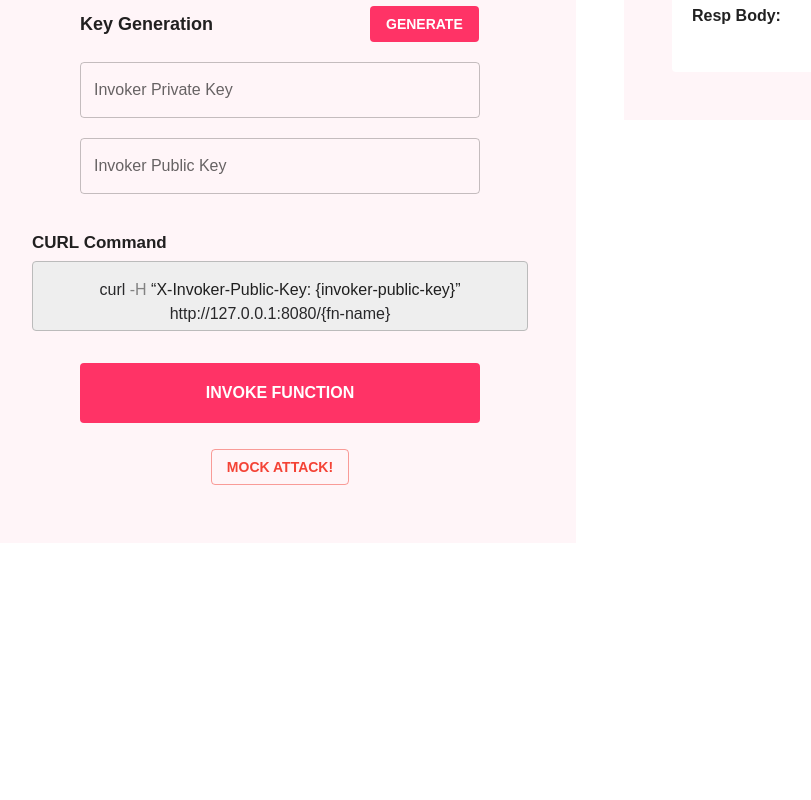
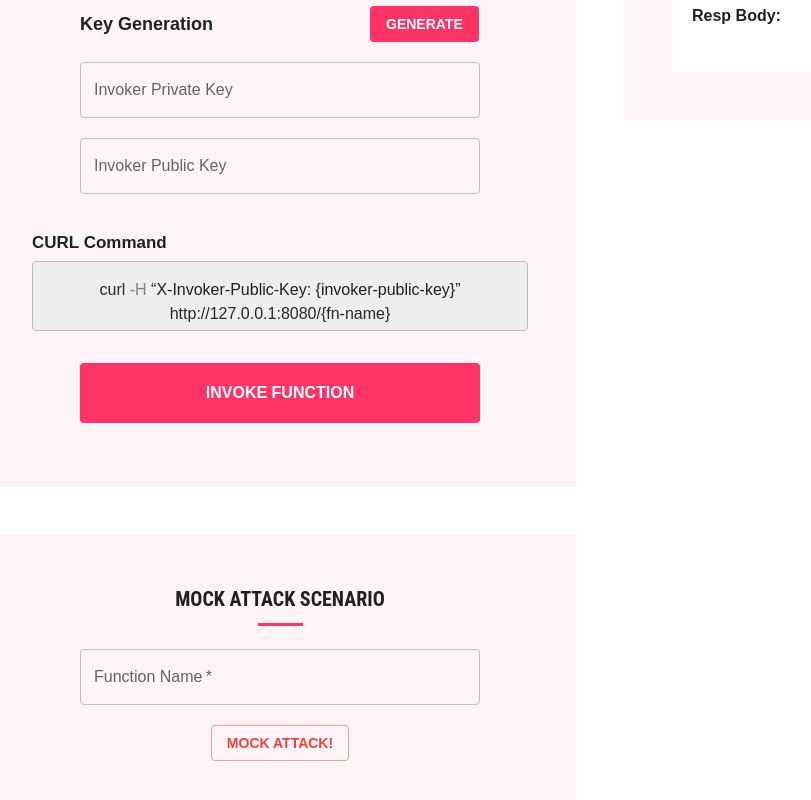
Before and after one commit to TruFaaS/TruFaaS-Demo-App, a React (Vite) app: page /invoke in a window 1280 px wide. Shown: the part 330-1130 px from the top of the page, without its empty margins (40-851 px from the left). Before the commit the page ends 889 px from the top, so only its background shows below. Built offline with nearby package versions, Linux system fonts and the light colour scheme.

Commit message:
attack ui updated

```diff
--- a/src/components/AttackButton.jsx
+++ b/src/components/AttackButton.jsx
@@ -2,7 +2,7 @@ import PropTypes from "prop-types";
 import { Button } from "@mui/material";
 import { ThemeContext } from "@emotion/react";
 
-const AttackButton = ({ name, disabled, onClick }) => {
+const AttackButton = ({ name, disabled }) => {
   return (
     <Button
       variant="outlined"
@@ -13,7 +13,7 @@ const AttackButton = ({ name, disabled, onClick }) => {
         borderRadius: ThemeContext.borderRadius, // Adjust the border radius as needed
         margin: "0px",
       }}
-      onClick={onClick}
+      type="submit"
     >
       {name}
     </Button>
@@ -23,7 +23,6 @@ const AttackButton = ({ name, disabled, onClick }) => {
 AttackButton.propTypes = {
   name: PropTypes.string.isRequired,
   disabled: PropTypes.bool,
-  onClick: PropTypes.func,
 };
 
 AttackButton.defaultProps = {
--- a/src/pages/Invoke.jsx
+++ b/src/pages/Invoke.jsx
@@ -13,13 +13,12 @@ import ResultBox from "../components/ResultsBox";
 import HeaderBox from "../components/HeaderBox";
 import AttackButton from "../components/AttackButton";
 export default function Invoke() {
-  const {
-    register,
-    handleSubmit,
-    formState: { errors, submitting },
-  } = useForm();
+  const form1 = useForm();
+  const form2 = useForm();
 
   const [fnName, setFnName] = useState("");
+  const [attackFnName, setAttackFnName] = useState("");
+
   const [reqSent, setReqSent] = useState(false);
   const [statusCode, setStatusCode] = useState("");
   const [statusText, setStatusText] = useState("");
@@ -30,6 +29,10 @@ export default function Invoke() {
 
   const updateFnName = (event) => {
     setFnName(event.target.value);
+  };
+
+  const updateAttackFnName = (event) => {
+    setAttackFnName(event.target.value);
   };
 
   const [invokerKeys, setInvokerKeys] = useState({
@@ -53,20 +56,20 @@ export default function Invoke() {
 
   const runAttack = async () => {
     try {
-      if (!fnName) {
+      if (!attackFnName) {
         throw new Error("Function Name is Empty");
       }
 
-      await fetch(ATTACK_URL + "/" + fnName);
+      await fetch(ATTACK_URL + "/" + attackFnName);
       setAttackMsg("Mock Attack Done!!");
       setTimeout(() => {
-        setAttackMsg('');
+        setAttackMsg("");
       }, 2000);
     } catch (error) {
       setAttackMsg(error.toString());
       console.error("Error during mock:", error);
       setTimeout(() => {
-        setAttackMsg('');
+        setAttackMsg("");
       }, 2000);
     }
   };
@@ -105,10 +108,14 @@ export default function Invoke() {
     handleRequestComplete();
   };
 
-  const onSubmit = () => {
+  const onSubmitInvocation = () => {
     invokeFunction();
   };
-
+  const onSubmitAttack = () => {
+    setReqSent(true);
+    runAttack();
+    setReqSent(false);
+  };
   /*
   1. get  the key pair from the api and populate the textfields
   2. invocation and populate the result and headers, change colors if needed refer headerbox and resultbox
@@ -131,11 +138,11 @@ export default function Invoke() {
                 </CustomTypography>
               </Grid>
               <Grid item xs={12}>
-                <form onSubmit={handleSubmit(onSubmit)}>
+                <form onSubmit={form1.handleSubmit(onSubmitInvocation)}>
                   <TextField
                     name="fn_name"
                     label="Function Name"
-                    {...register("fnName", {
+                    {...form1.register("fnName", {
                       required: "This field is required",
                       pattern: {
                         value: /^[a-z0-9]([-a-z0-9]*[a-z0-9])?$/,
@@ -150,8 +157,8 @@ export default function Invoke() {
                     sx={{ minWidth: "400px" }}
                     onChange={updateFnName}
                   />
-                  {errors.fnName && (
-                    <FormValidationMsg msg={errors.fnName.message} />
+                  {form1.errors?.fnName && (
+                    <FormValidationMsg msg={form1.errors?.fnName.message} />
                   )}
 
                   <Grid
@@ -216,8 +223,8 @@ export default function Invoke() {
                       readOnly: true,
                     }}
                   />
-                  {errors.invPubKey && (
-                    <FormValidationMsg msg={errors.invPubKey.message} />
+                  {form1.errors?.invPubKey && (
+                    <FormValidationMsg msg={form1.errors?.invPubKey.message} />
                   )}
                   <InvokerCmdCard
                     fnName={fnName}
@@ -226,12 +233,14 @@ export default function Invoke() {
 
                   <FormButton
                     sx={{ mt: 2, mb: 2 }}
-                    disabled={submitting || reqSent}
+                    disabled={form1.submitting || reqSent}
                     size="large"
                     color="secondary"
                     fullWidth
                   >
-                    {submitting || reqSent ? "In progress…" : "Invoke Function"}
+                    {form1.submitting || reqSent
+                      ? "In progress…"
+                      : "Invoke Function"}
                   </FormButton>
                 </form>
                 {fetchInvocError != undefined ? (
@@ -246,10 +255,56 @@ export default function Invoke() {
                 ) : (
                   <></>
                 )}
-                <Box height={10} />
-                <AttackButton name="Mock Attack!" onClick={runAttack} />
-                <Box height={10} />
-                <Typography style={{ fontWeight: 'bold' }}>{attackMsg}</Typography>
+              </Grid>
+            </Grid>
+          </FormBox>
+          <FormBox>
+            <Grid container spacing={2}>
+              <Grid item xs={12}>
+                <CustomTypography
+                  variant="h6"
+                  fontSize={20}
+                  gutterBottom
+                  marked="center"
+                >
+                  Mock Attack Scenario
+                </CustomTypography>
+              </Grid>
+              <br />
+              <Grid item xs={12}>
+                <form onSubmit={form2.handleSubmit(onSubmitAttack)}>
+                  <TextField
+                    name="attack_fn_name"
+                    label="Function Name"
+                    {...form2.register("attackfnName", {
+                      required: "This field is required",
+                      pattern: {
+                        value: /^[a-z0-9]([-a-z0-9]*[a-z0-9])?$/,
+                        message:
+                          "Must only contain lowercase alphanumeric characters or '-', and must start and end with an alphanumeric character",
+                      },
+                    })}
+                    placeholder="Enter function name"
+                    variant="outlined"
+                    color="secondary"
+                    required
+                    sx={{ minWidth: "400px" }}
+                    onChange={updateAttackFnName}
+                  />
+                  {form2.errors?.fnName && (
+                    <FormValidationMsg
+                      msg={form2.errors?.attackfnName.message}
+                    />
+                  )}
+
+                  <Box height={20} />
+
+                  <AttackButton name="Mock Attack!" />
+                  <Box height={20} />
+                  <Typography style={{ fontWeight: "bold" }}>
+                    {attackMsg}
+                  </Typography>
+                </form>
               </Grid>
             </Grid>
           </FormBox>
```
